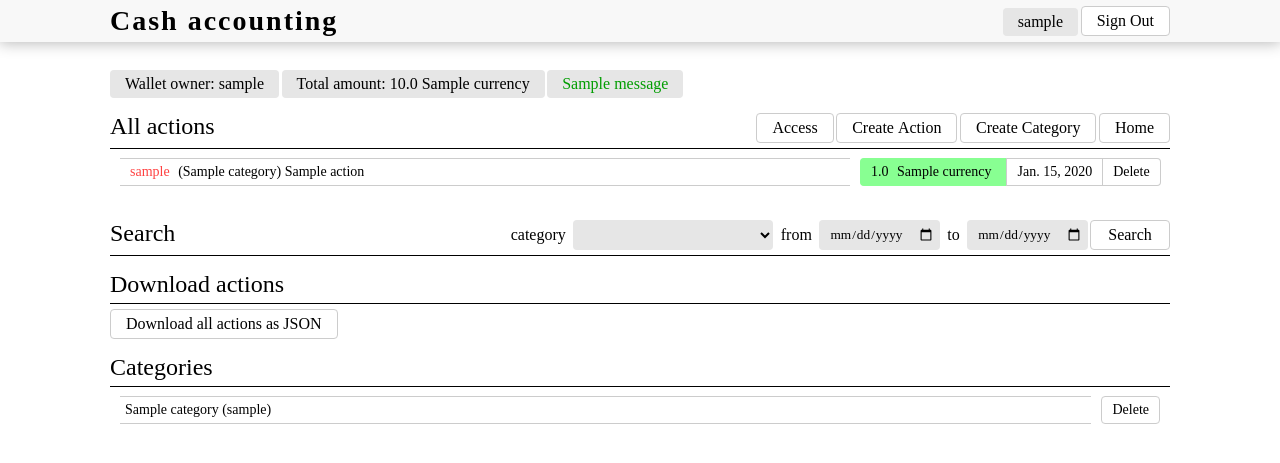
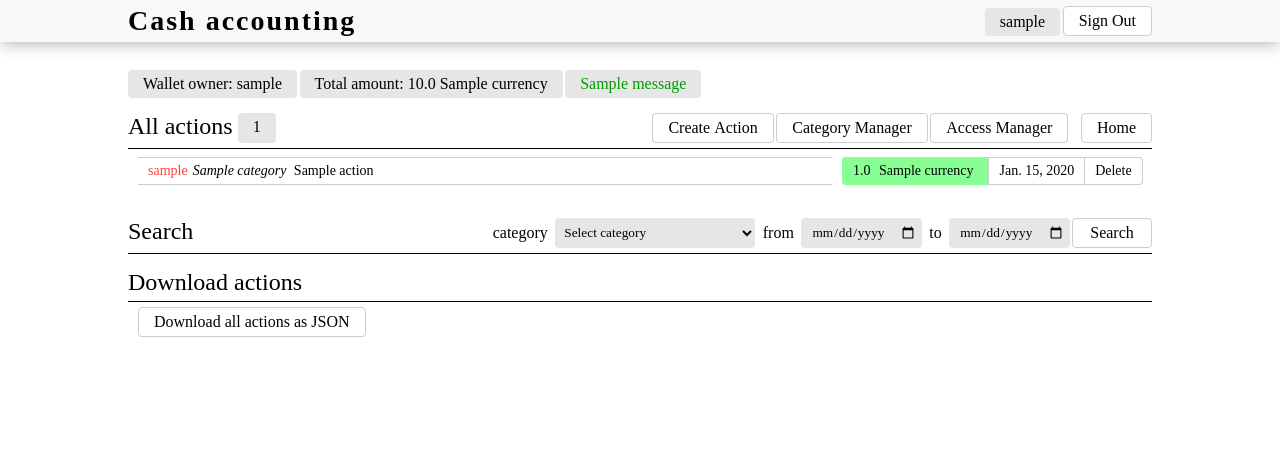
Before and after one commit to GIMIDO/MoneyDashboard, a Django app: page /wallet/1/ in a window 1280 px wide. Shown: the top 463 px of the page. Run offline with Django 4.2, Linux system fonts and the light colour scheme; a user stored in the database is signed in; tables that the repository leaves empty hold one stand-in row (values such as "Sample post"); one stand-in notice (Sample message) is shown.

Commit message:
0.4.4
Менеджер категорий.
Фиксы CSS.
Модель Профиля

```diff
--- a/MoneyDashboard_django/core/static/css/style.css
+++ b/MoneyDashboard_django/core/static/css/style.css
@@ -1,7 +1,5 @@
-* {
-    margin: 0;
-    padding: 0;
-}
+* {margin: 0; padding: 0;}
+
 hr {
     border: none;
     color: #000;
@@ -14,20 +12,8 @@ span, form > span {
     font-size: 16px;
     padding: 0 5px;
 }
-header {
-    background: #F8F8F8;
-    color: #000000;
-    padding: 5px 0;
-    margin: 0 0 25px 0;
-    font-family: "Google Sans";
-    box-shadow: 0 0px 15px 1px rgba(0, 0, 0, 0.29);
-}
-.header_items {
-    align-items: center;
-    display: flex;
-    margin: 0 auto;
-    width: 1060px;
-}
+
+/* ---------- BUTTONS ---------- */
 .button_round, #button_round {
     width: auto;
     font-family: "Google Sans";
@@ -43,6 +29,25 @@ header {
 #button_round:hover {
     cursor: pointer;
     background: #e6e6e6;
+}
+
+/* ---------- HEADER ---------- */
+header {
+    position: sticky;
+    top: 0;
+    margin: 0 auto;
+    background: #F8F8F8;
+    color: #000000;
+    padding: 5px 10px;
+    margin: 0 0 25px 0;
+    font-family: "Google Sans";
+    box-shadow: 0 2px 15px rgba(0, 0, 0, 0.29);
+}
+.header_items {
+    align-items: center;
+    display: flex;
+    margin: 0 auto;
+    max-width: 1024px;
 }
 .login_buttons {
     display: flex;
@@ -62,35 +67,89 @@ header {
     user-select: none;
 }
 
+/* ---------- MAIN ---------- */
 main {
-    width: 1060px;
+    width: 1024px;
     margin: 0 auto;
+    padding: 0 10px 0 10px;
 }
 
+/* title container */
 .title_name_block {
     margin-top: 15px;
     display: flex;
+    width: 1024px;
 }
 
+/* title */
 .block-title {
     font-family: "Google Sans";
     font-size: 24px;
     padding: 0;
 }
+
+/* buttons */
+.actions {
+    display: flex;
+    flex-direction: row;
+    align-items: center;
+    width: auto;
+}
+.actions > form > input {
+    border: 0;
+    border-radius: 4px;
+    padding: 5px;
+    margin: 0;
+    margin-right: 2.5px;
+    min-width: 5em;
+}
+.actions > form > select.long_select {
+    border: 0;
+    border-radius: 4px;
+    padding: 5px;
+    margin: 0;
+    margin-right: 2.5px;
+    min-width: 15em;
+}
+.actions > form > input[type=submit] {
+    padding: 5px 15px;
+    margin: 0;
+}
+.actions > form > input[type=date] {
+    padding-left: 10px;
+}
+.actions > form {
+    display: flex;
+    flex-direction: row;
+}
+.actions > * {
+    margin-right: 2.5px;
+}
+.actions > *:last-child {
+    margin-right: 0;
+}
 .title_name_block > .actions {
     margin-left: auto;
 }
+.title_name_block > .actions > a:last-child {
+    margin-left: 10px;
+}
+
+/* container */
 .container {
     display: flex;
     flex-wrap: wrap;
-    width: 1060px;
+    width: 1024px;
+    padding: 0 10px 0 10px;
     margin-bottom: 15px;
 }
 .container > form > input.button_round {
     margin: 5px 10px;
 }
+
+/* card title */
 .card {
-    margin: 2px 10px;
+    margin: 1px 0px;
     padding: 2px 0 ;
     height: auto;
     width: calc(100% - 20px);
@@ -100,12 +159,10 @@ main {
     align-items: center;
 
     font-family: "Google Sans";
-
 }
-
 .name {
-    max-width: 1060px;
-    width: 1060px;
+    max-width: 1024px;
+    width: 1024px;
     font-size: 14px;
     text-decoration: none;
     color: #000000;
@@ -118,8 +175,8 @@ main {
     text-overflow: ellipsis;
 }
 .name_no_hover {
-    max-width: 1060px;
-    width: 1060px;
+    max-width: 1024px;
+    width: 1024px;
     font-size: 14px;
     text-decoration: none;
     color: #000000;
@@ -136,6 +193,7 @@ main {
     background: #e6e6e6;
 }
 
+/* card buttons */
 .list {
     display: flex;
     flex-direction: row;
@@ -166,7 +224,6 @@ main {
     border-radius: 4px;
     border: 1px solid #CCCCCC;
 }
-
 .money > span, .list > .button_round > span {
     font-size: 14px;
 }
@@ -185,10 +242,9 @@ main {
 .spending {
     background-color: #ff8888;
     border: 1px solid rgb(255, 136, 136);
-
 }
 
-
+/* --- form --- */
 form {
     font-family: "Google Sans";
     width: 100%;
@@ -229,6 +285,7 @@ input:focus, select:focus {
 input.button_round {
     margin: 0 10px;
 }
+/* errors -django */
 form > ul > li {
     list-style: none;
     margin-left: 15px;
@@ -241,50 +298,12 @@ form > ul.errorlist {
 ul.errorlist > li {
     margin-left: 10px;
 }
-
+/* help text -django */
 span.helptext {
     display: none;
 }
 
-.actions {
-    display: flex;
-    flex-direction: row;
-    align-items: center;
-}
-.actions > form > input {
-    border: 0;
-    border-radius: 4px;
-    padding: 5px;
-    margin: 0;
-    margin-right: 2.5px;
-    min-width: 5em;
-}
-.actions > form > select.long_select {
-    border: 0;
-    border-radius: 4px;
-    padding: 5px;
-    margin: 0;
-    margin-right: 2.5px;
-    min-width: 15em;
-}
-.actions > form > input[type=submit] {
-    padding: 5px 15px;
-    margin: 0;
-}
-.actions > form > input[type=date] {
-    padding-left: 10px;
-}
-.actions > form {
-    display: flex;
-    flex-direction: row;
-}
-.actions > * {
-    margin-right: 2.5px;
-}
-.actions > *:last-child {
-    margin-right: 0;
-}
-
+/* MESSAGE */
 .message {
     margin: 2.5px 2.5px 0 0 ;
     width: max-content;
@@ -292,23 +311,34 @@ span.helptext {
     border-radius: 4px;
     font-family: "Google Sans";
     background-color: #E6E6E6;
-
     white-space: nowrap;
     overflow: hidden;
     text-overflow: ellipsis;
 }
-
 .message_success {
     color: #009d00;
 }
 .message_warning {
     color: #9d0000;
 }
+.info-message {
+    margin: 0 0 0 5px;
+}
+.message-container {
+    padding: 0;
+}
 
+/* PAGINATION */
 .pagination {
     margin: 0 auto;
 }
-span.owner_title, .name > span {
+
+/* span */
+.owner-title {
     color:rgb(255, 65, 65);
     font-size: 14px;
 }
+
+i {
+    padding-right: 7.5px;
+}
--- a/MoneyDashboard_django/core/templates/home.html
+++ b/MoneyDashboard_django/core/templates/home.html
@@ -21,7 +21,7 @@
     <main>
 
     {% block content %}
-    <div class="container">
+    <div class="container message-container">
         {% if messages %}
         {% for message in messages %}
         <span class="message message_{{ message.tags }}">{{ message }}</span>
@@ -30,6 +30,7 @@
     </div>
     <div class="title_name_block">
         <p class="block-title">Currencys</p>
+        <span class="message info-message">{{ currencies.count }}</span>
         <div class="actions">
             <a class="button_round" href="{% url 'create-currency' %}?next={{ request.path }}">Create&nbspCurrency</a>
         </div>
@@ -48,6 +49,7 @@
 
     <div class="title_name_block">
         <p class="block-title">Your wallets</p>
+        <span class="message info-message">{{ wallets.count }}</span>
         <div class="actions">
             <a class="button_round" href="{% url 'create-wallet' %}?next={{ request.path }}">Create&nbspWallet</a>
         </div>
--- a/MoneyDashboard_django/core/templates/wallet.html
+++ b/MoneyDashboard_django/core/templates/wallet.html
@@ -1,7 +1,7 @@
 {% extends 'home.html' %}
 
 {% block content %}
-<div class="container">
+<div class="container message-container">
     <p class="message">Wallet owner: {{ wallet.user.username }}</p>
     <p class="message">Total amount: {{ total_amount }} {{ wallet.currency.title }}</p>
     {% if messages %}
@@ -14,15 +14,16 @@
 <div class="title_name_block">
         {% if page_obj %}
         <p class="block-title">All actions</p>
+        <span class="message info-message">{{ count }}</span>
         {% else %}
         <p class="block-title">No actions</p>
         {% endif %}
         <div class="actions">
+            <a class="button_round" href="{% url 'create-action' wallet.pk %}?next={{ request.path }}">Create&nbspAction</a>
+            <a class="button_round" href="{% url 'category-manager' wallet.pk %}">Category&nbspManager</a>
             {% if wallet.user == request.user %}
-                <a class="button_round" href="{% url 'wallet-access' wallet.pk %}">Access</a>
+                <a class="button_round" href="{% url 'wallet-access' wallet.pk %}">Access Manager</a>
             {% endif %}
-            <a class="button_round" href="{% url 'create-action' wallet.pk %}?next={{ request.path }}">Create&nbspAction</a>
-            <a class="button_round" href="{% url 'create-category' wallet.pk %}?next={{ request.path }}">Create&nbspCategory</a>
             <a class="button_round" href="{% url 'home' %}">Home</a>
         </div>
     </div>
@@ -31,9 +32,9 @@
         {% for action in page_obj %}
         <div class="card">
             {% if action.user == request.user %}
-            <a class="name" href="{% url 'update-action' wallet.pk action.pk %}?next={{ request.path }}"><span class="owner_title">{{ action.user.username }}</span> ({{ action.category.title }}) {{ action.title }}</a>
+            <a class="name" href="{% url 'update-action' wallet.pk action.pk %}?next={{ request.path }}"><span class="owner-title">{{ action.user.username }}</span><i>{{ action.category.title }}</i>{{ action.title }}</a>
             {% else %}
-            <p class="name_no_hover"><span class="owner_title">{{ action.user.username }}</span> ({{ action.category.title }}) {{ action.title }} </p>
+            <p class="name_no_hover"><span class="owner-title">{{ action.user.username }}</span> ({{ action.category.title }}) {{ action.title }} </p>
             {% endif %}
             <div class="list">
                 {% if action.action_type == 'increase' %}
@@ -43,10 +44,10 @@
                 {% endif %}
                 <p class="date">{{ action.date }}</p>
                 {% if wallet.user == request.user %}
-                    <a class="button_round delete" href="{% url 'delete-action' wallet_pk=wallet.pk pk=action.pk %}?next={{ request.path }}">Delete</a>
+                <a class="button_round delete" href="{% url 'delete-action' wallet_pk=wallet.pk pk=action.pk %}?next={{ request.path }}">Delete</a>
                 {% else %}
                     {% if action.user == request.user %}
-                        <a class="button_round delete" href="{% url 'delete-action' wallet_pk=wallet.pk pk=action.pk %}?next={{ request.path }}">Delete</a>
+                    <a class="button_round delete" href="{% url 'delete-action' wallet_pk=wallet.pk pk=action.pk %}?next={{ request.path }}">Delete</a>
                     {% endif %}
                 {% endif %}
             </div>
@@ -79,7 +80,7 @@
             <form class="search_form" action="{% url 'search-results' wallet.pk %}?next={{ request.path }}" method="get">
                 <p class="search_p">category</p>
                 <select class="long_select" name="category" type="text">
-                    <option></option>
+                    <option selected disabled>Select category</option>
                     {% for category in categories %}
                     <option value="{{ category.id }}">{{ category.title }}</option>
                     {% endfor %}
@@ -102,30 +103,4 @@
     <div class="container">
         <a class="button_round" href="{% url 'download' wallet.pk %}">Download all actions as JSON</a>
     </div>
-
-    <div class="title_name_block">
-        <p class="block-title">Categories</p>
-    </div>
-    <hr>
-    <div class="container">
-        {% for category in categories %}
-        <div class="card">
-            {% if wallet.user == request.user %}
-                <a class="name" href="{% url 'update-category' wallet.pk category.pk %}?next={{ request.get_full_path|urlencode }}">{{ category.title }} ({{ category.user }})</a>
-                <div class="list">
-                    <a class="button_round delete" href="{% url 'delete-category' wallet_pk=wallet.pk pk=category.pk %}?next={{ request.get_full_path|urlencode }}">Delete</a>
-                </div>
-            {% else %}
-                {% if category.user == request.user %}
-                <a class="name" href="{% url 'update-category' wallet.pk category.pk %}?next={{ request.get_full_path|urlencode }}">{{ category.title }} ({{ category.user }})</a>
-                <div class="list">
-                    <a class="button_round delete" href="{% url 'delete-category' wallet_pk=wallet.pk pk=category.pk %}?next={{ request.get_full_path|urlencode }}">Delete</a>
-                </div>
-                {% else %}
-                <p class="name_no_hover">{{ category.title }} ({{ category.user }})</p>
-                {% endif %}
-            {% endif %}
-        </div>
-        {% endfor %}
-    </div>
     {% endblock content %}
--- a/MoneyDashboard_django/core/urls.py
+++ b/MoneyDashboard_django/core/urls.py
@@ -3,26 +3,36 @@ from django.contrib.auth.views import LogoutView
 from .views import *
 
 urlpatterns = [
+    # home
     path('', HomePage.as_view(), name='home'),
+
+    # download
     path('wallet/<int:wallet_pk>/download/', DownloadJSON.as_view(), name='download'),
+
+    # model pages
+        # wallet view
     path('wallet/<int:wallet_pk>/', WalletView.as_view(), name='wallet-page'),
+        # category manager
+    path('wallet/<int:wallet_pk>/category-manager', CategoryManager.as_view(), name='category-manager'),
+        # search page
     path('wallet/<int:wallet_pk>/search/', SearchResultsView.as_view(), name='search-results'),
 
-    # create
+    # action
     path('wallet/<int:wallet_pk>/action/create/', CreateAction.as_view(), name='create-action'),
-    path('wallet/<int:wallet_pk>/category/create/', CreateCategory.as_view(), name='create-category'),
+    path('wallet/<int:wallet_pk>/action/<int:pk>/update/', UpdateAction.as_view(), name='update-action'),
+    path('wallet/<int:wallet_pk>/action/<int:pk>/delete/', DeleteActionView.as_view(), name='delete-action'),
+
+    # category
+    path('wallet/<int:wallet_pk>/category-manager/create/', CreateCategory.as_view(), name='create-category'),
+    path('wallet/<int:wallet_pk>/category-manager/<int:pk>/update/', UpdateCategory.as_view(), name='update-category'),
+    path('wallet/<int:wallet_pk>/category-manager/<int:pk>/delete/', DeleteCategoryView.as_view(), name='delete-category'),
+
+    # wallet
     path('wallet/create/', CreateWallet.as_view(), name='create-wallet'),
+    path('wallet/<int:wallet_pk>/update/', UpdateWallet.as_view(), name='update-wallet'),
+
+    # currency
     path('currency/create/', CreateCurrency.as_view(), name='create-currency'),
-
-    # delete
-    path('wallet/<int:wallet_pk>/action/<int:pk>/delete/', DeleteActionView.as_view(), name='delete-action'),
-    path('wallet/<int:wallet_pk>/category/<int:pk>/delete/', DeleteCategoryView.as_view(), name='delete-category'),
-    path('<str:model>/<int:pk>/delete/', DeleteModelView.as_view(), name='delete-model'),
-
-    # update
-    path('wallet/<int:wallet_pk>/action/<int:pk>/update/', UpdateAction.as_view(), name='update-action'),
-    path('wallet/<int:wallet_pk>/category/<int:pk>/update/', UpdateCategory.as_view(), name='update-category'),
-    path('wallet/<int:wallet_pk>/update/', UpdateWallet.as_view(), name='update-wallet'),
     path('currency/<int:pk>/update/', UpdateCurrency.as_view(), name='update-currency'),
 
     # auth
@@ -31,7 +41,10 @@ urlpatterns = [
     path('registration/', RegistrationView.as_view(), name='registration'),
 
     # access
-    path('wallet/<int:wallet_pk>/access/', FamilyAccessView.as_view(), name='wallet-access'),
-    path('wallet/access/<int:wallet_pk>/add/', AddAccessView.as_view(), name='add-access'),
-    path('wallet/access/<int:wallet_pk>/<str:user>/delete/', DeleteAccessView.as_view(), name='delete-access')
+    path('wallet/<int:wallet_pk>/access-manager/', FamilyAccessView.as_view(), name='wallet-access'),
+    path('wallet/<int:wallet_pk>/access-manager/add/', AddAccessView.as_view(), name='add-access'),
+    path('wallet/<int:wallet_pk>/access-manager/<str:user>/delete/', DeleteAccessView.as_view(), name='delete-access'),
+
+    # delete
+    path('<str:model>/<int:pk>/delete/', DeleteModelView.as_view(), name='delete-model'),
 ]
--- a/MoneyDashboard_django/core/views.py
+++ b/MoneyDashboard_django/core/views.py
@@ -10,7 +10,7 @@ from .forms import *
 from .utils import *
 from .mixins import *
 
-
+# home
 class HomePage(AuthUserMixin, View):
 
     def get(self, request):
@@ -20,25 +20,7 @@ class HomePage(AuthUserMixin, View):
         context = {'wallets': wallets, 'currencies': currencies, 'f_wallets': f_wallets}
         return render(request, 'home.html', context)
 
-class WalletView(AuthUserMixin, View):
-
-    def get(self, request, **kwargs):
-        wallet = Wallet.objects.get(pk=kwargs.get('wallet_pk'))
-        if FamilyAccess.objects.filter(user=request.user, wallet=wallet) or wallet.user == request.user:
-            actions = Action.objects.filter(wallet=(kwargs.get('wallet_pk'))).order_by('-date', '-created_at')
-            categories = Category.objects.filter(wallet=(kwargs.get('wallet_pk')))
-
-            paginator = Paginator(actions, 10)
-            page_number = request.GET.get('page')
-            page_obj = paginator.get_page(page_number)
-
-            context = {'wallet': wallet, 'total_amount': wallet.start_amount, 'page_obj': page_obj, 'categories':categories}
-            return render(request, 'wallet.html', context)
-        else:
-            messages.add_message(request, messages.WARNING, "Error!")
-            return HttpResponseRedirect(get_next_link(request))
-
-
+# auth
 class LoginView(View):
 
     def get(self, request):
@@ -87,7 +69,7 @@ class LogoutView(View):
         logout(request)
         return redirect('login')
 
-
+# search
 class SearchResultsView(AuthUserMixin, View):
 
     def get(self, request, **kwargs):
@@ -116,7 +98,7 @@ class SearchResultsView(AuthUserMixin, View):
             messages.add_message(request, messages.WARNING, "Error!")
             return HttpResponseRedirect(get_next_link(request))
 
-
+# download
 class DownloadJSON(AuthUserMixin, View):
 
     def get(self, request, **kwargs):
@@ -136,7 +118,7 @@ class DownloadJSON(AuthUserMixin, View):
             messages.add_message(request, messages.WARNING, "Error!")
             return HttpResponseRedirect(get_next_link(request))
 
-
+# action
 class CreateAction(AuthUserMixin, View):
 
     def get(self, request, **kwargs):
@@ -194,7 +176,7 @@ class UpdateAction(AuthUserMixin, View):
         context = {'form': form, 'go_next': get_next_link(request), 'page_title':'Update action', 'button_title':'Back'}
         return render(request, 'page_manager.html', context)
 
-
+# category
 class CreateCategory(AuthUserMixin, View):
 
     def get(self, request, **kwargs):
@@ -246,7 +228,24 @@ class UpdateCategory(AuthUserMixin, View):
         context = {'form': form,'go_next': get_next_link(request),'page_title':'Update category','button_title':'Back'}
         return render(request, 'page_manager.html', context)
 
+class CategoryManager(AuthUserMixin, View):
+    def get(self, request, **kwargs):
+        wallet = Wallet.objects.get(pk=kwargs.get('wallet_pk'))
+        if FamilyAccess.objects.filter(user=request.user, wallet=wallet) or wallet.user == request.user:
+            categories = Category.objects.filter(wallet=(kwargs.get('wallet_pk')))
 
+            paginator = Paginator(categories, 10)
+            page_number = request.GET.get('page')
+            page_obj = paginator.get_page(page_number)
+
+            context = {'wallet': wallet, 'page_obj': page_obj, 'count': categories.count}
+            return render(request, 'category_manager.html', context)
+        else:
+            messages.add_message(request, messages.WARNING, "Error!")
+            return HttpResponseRedirect(get_next_link(request))
+    pass
+
+# wallet
 class CreateWallet(AuthUserMixin, View):
 
     def get(self, request):
@@ -291,7 +290,25 @@ class UpdateWallet(AuthUserMixin, View):
         context = {'form': form,'go_next': get_next_link(request), 'page_title':'Update wallet', 'button_title':'Back'}
         return render(request, 'page_manager.html', context)
 
+class WalletView(AuthUserMixin, View):
 
+    def get(self, request, **kwargs):
+        wallet = Wallet.objects.get(pk=kwargs.get('wallet_pk'))
+        if FamilyAccess.objects.filter(user=request.user, wallet=wallet) or wallet.user == request.user:
+            actions = Action.objects.filter(wallet=(kwargs.get('wallet_pk'))).order_by('-date', '-created_at')
+            categories = Category.objects.filter(wallet=(kwargs.get('wallet_pk')))
+
+            paginator = Paginator(actions, 10)
+            page_number = request.GET.get('page')
+            page_obj = paginator.get_page(page_number)
+
+            context = {'wallet': wallet, 'total_amount': wallet.start_amount, 'page_obj': page_obj, 'count': actions.count, 'categories': categories}
+            return render(request, 'wallet.html', context)
+        else:
+            messages.add_message(request, messages.WARNING, "Error!")
+            return HttpResponseRedirect(get_next_link(request))
+
+# currency
 class CreateCurrency(AuthUserMixin, View):
 
     def get(self, request):
@@ -333,7 +350,7 @@ class UpdateCurrency(AuthUserMixin, View):
         context = {'form': form, 'go_next': get_next_link(request), 'page_title':'Update currency', 'button_title':'Back'}
         return render(request, 'page_manager.html', context)
 
-
+# delete
 class DeleteModelView(AuthUserMixin, View):
 
     MODEL_CHOISE = {
@@ -373,7 +390,7 @@ class DeleteCategoryView(AuthUserMixin, View):
             messages.add_message(request,messages.WARNING,"Error!")
             return HttpResponseRedirect(get_next_link(request))
 
-
+# family access
 class FamilyAccessView(AuthUserMixin, OwnerAccessMixin, View):
 
     def get(self, request, **kwargs):
```
Also changed, not shown: MoneyDashboard_django/core/models.py (+9 -0 lines), MoneyDashboard_django/core/templates/category_manager.html (added, +42 -0 lines), MoneyDashboard_django/core/migrations/0001_initial.py.
